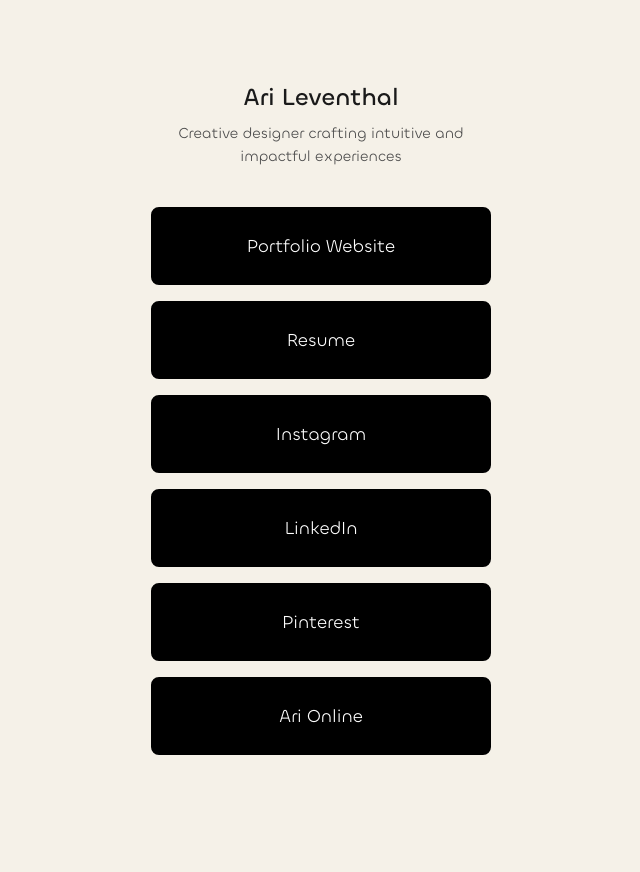
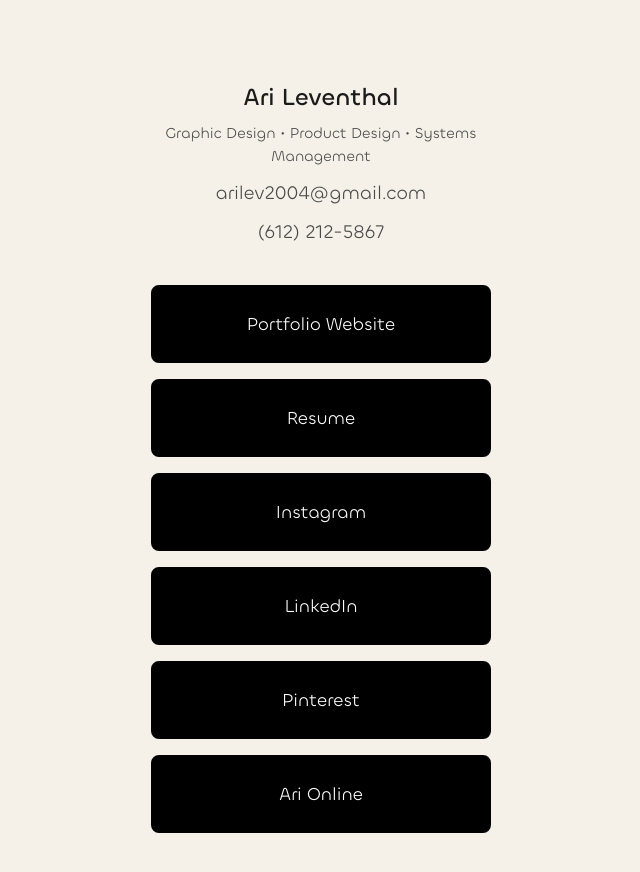
Before and after one commit to leven154/ari-links, a plain HTML site: page index.html in a window 1280 px wide. Shown: the whole page, without its empty margins (319-959 px from the left). Drawn offline with Linux system fonts and the light colour scheme.

Commit message:
Add contact info

```diff
--- a/index.html
+++ b/index.html
@@ -10,7 +10,9 @@
 <div class="container">
     <div class="profile">
         <h1>Ari Leventhal</h1>
-        <p class="bio">Creative designer crafting intuitive and impactful experiences</p>
+        <p class="bio">Graphic Design • Product Design • Systems Management</p>
+        <p class="contact">arilev2004@gmail.com </p>
+        <p class="contact">(612) 212-5867</p>
     </div>
 
     <div class="links">
--- a/style.css
+++ b/style.css
@@ -86,6 +86,13 @@ h1 {
     margin: 0 auto;
 }
 
+.contact {
+    color: #4a4a4a;
+    font-size: 19px;
+    font-weight: 400;
+    margin-top: 12px;
+}
+
 .links {
     display: flex;
     flex-direction: column;
```
